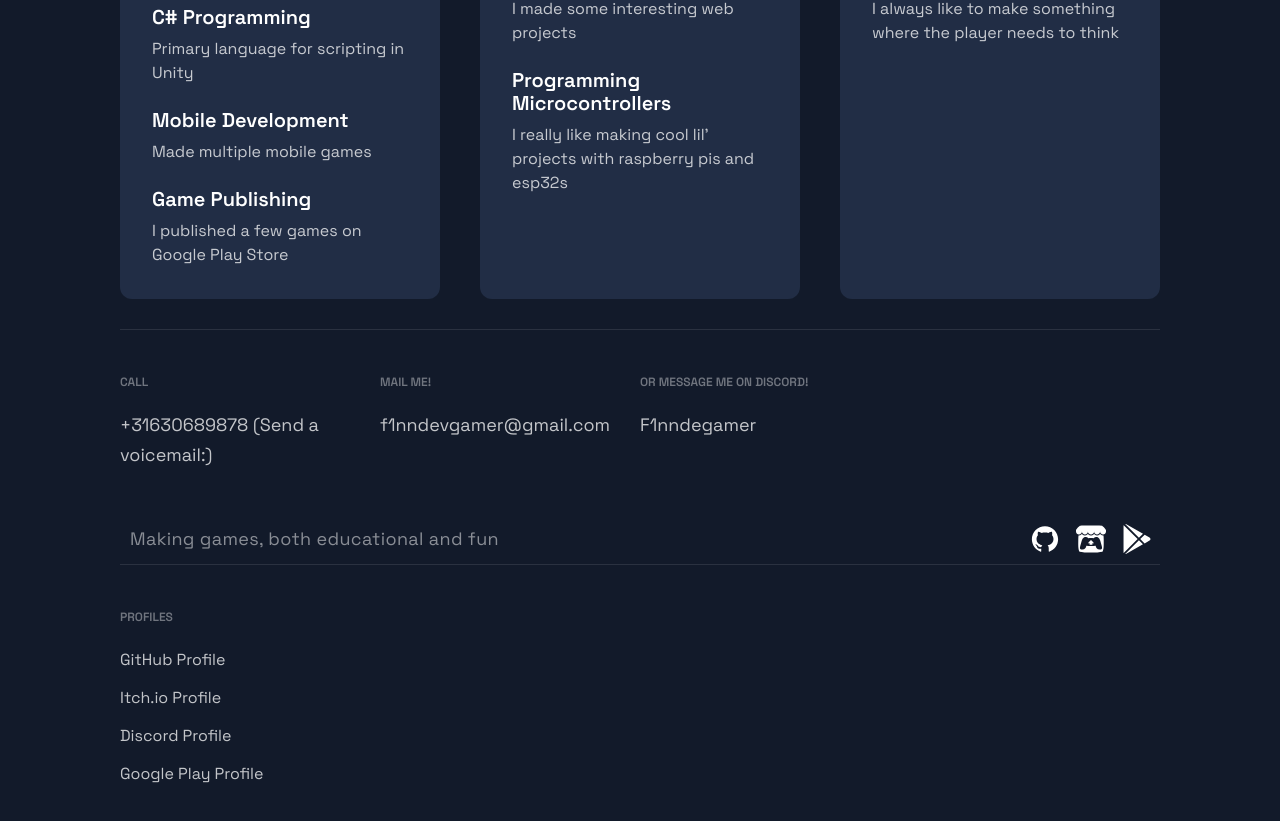
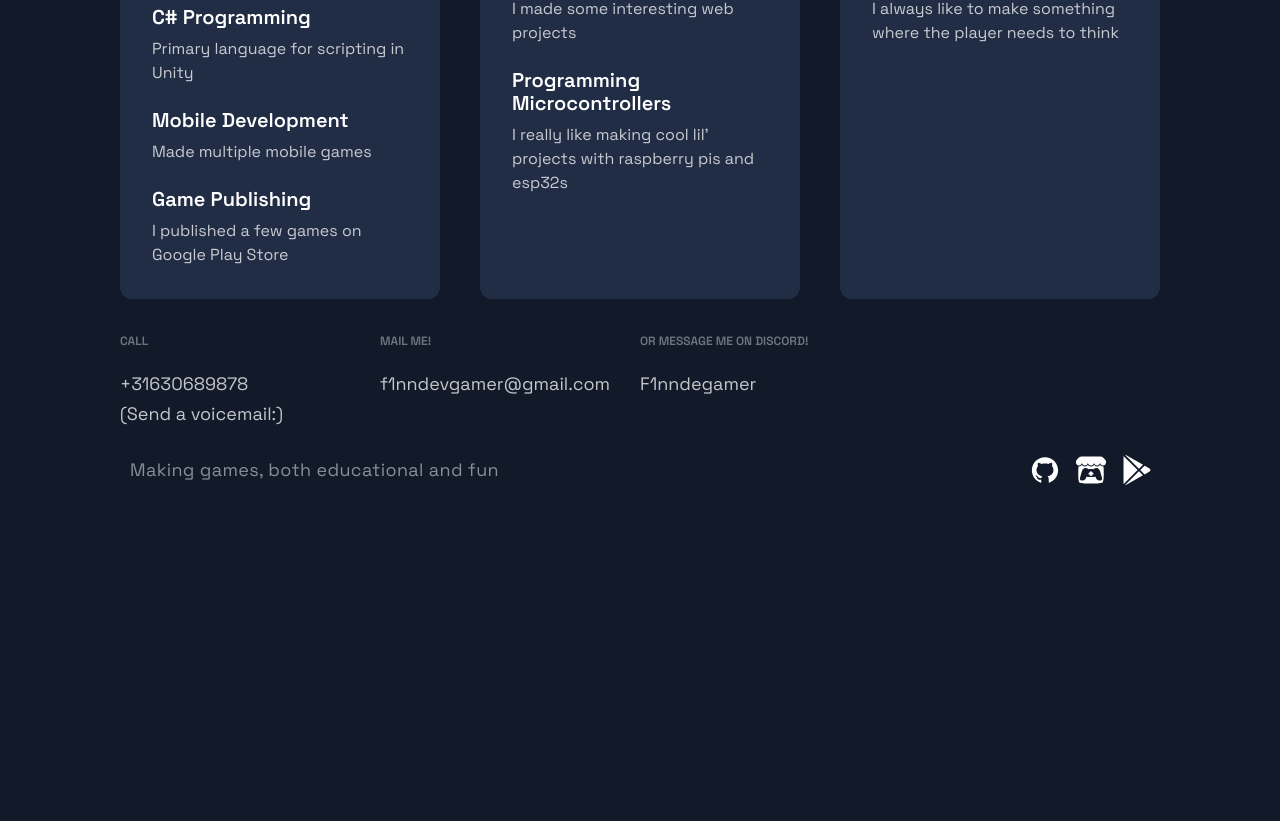
Before and after one commit to F1nndegamer/newPortofolio, a Next.js app: page / in a window 1280 px wide. Shown: the part 4173-4994 px from the top of the page. After the commit the page ends 4718 px from the top, so only its background shows below. Built offline with nearby package versions, Linux system fonts and the light colour scheme.

Commit message:
betetr projects and footer fix

```diff
--- a/src/components/Footer/Footer.js
+++ b/src/components/Footer/Footer.js
@@ -23,7 +23,7 @@ const Footer = () => {
         <LinkColumn>
           <LinkTitle>Call</LinkTitle>
           <LinkItem href="tel:+31630689878">
-            +31630689878 (Send a voicemail:)
+            +31630689878 <br/> (Send a voicemail:)
           </LinkItem>
         </LinkColumn>
         <LinkColumn>
@@ -55,15 +55,6 @@ const Footer = () => {
           </SocialIcons>
         </SocialContainer>
       </SocialIconsContainer>
-      <LinkList>
-        <LinkColumn>
-          <LinkTitle>Profiles</LinkTitle>
-          <FooterLinks href="https://github.com/F1nndegamer">GitHub Profile</FooterLinks>
-          <FooterLinks href="https://f1nndegamer.itch.io">Itch.io Profile</FooterLinks>
-          <FooterLinks href="https://discord.com/users/768028545900871680">Discord Profile</FooterLinks>
-          <FooterLinks href="https://play.google.com/store/apps/dev?id=8986304159851913772">Google Play Profile</FooterLinks>
-        </LinkColumn>
-      </LinkList>
     </FooterWrapper>
   );
 };
--- a/src/components/Footer/FooterStyles.js
+++ b/src/components/Footer/FooterStyles.js
@@ -119,11 +119,9 @@ export const SocialContainer = styled.div`
 
 
 export const LinkList = styled.ul`
-	border-top: 1px solid rgba(255, 255, 255, 0.1);
   display: grid;
 	grid-template-columns: repeat(3, minmax(85px, 220px));
 	gap: 40px;
-  padding: 40px 0 28px;
 
 	@media ${props => props.theme.breakpoints.lg} {
 		padding: 32px 0 16px;
--- a/src/components/Projects/Projects.js
+++ b/src/components/Projects/Projects.js
@@ -39,7 +39,7 @@ const Projects = () => {
 
   useEffect(() => {
     const updateCardsPerRow = () => {
-      setCardsPerRow(2);
+      setCardsPerRow(window.matchMedia('(max-width: 640px)').matches ? 1 : 2);
     };
 
     updateCardsPerRow();
--- a/src/components/Projects/ProjectsStyles.js
+++ b/src/components/Projects/ProjectsStyles.js
@@ -19,6 +19,7 @@ export const GridContainer = styled.section`
   column-gap: 2rem;
   row-gap: 3rem;
   @media ${(props) => props.theme.breakpoints.sm} {
+    grid-template-columns: repeat(1, minmax(0, 1fr));
     display: flex;
     flex-direction: column;
     padding: 2rem 1rem;
```
